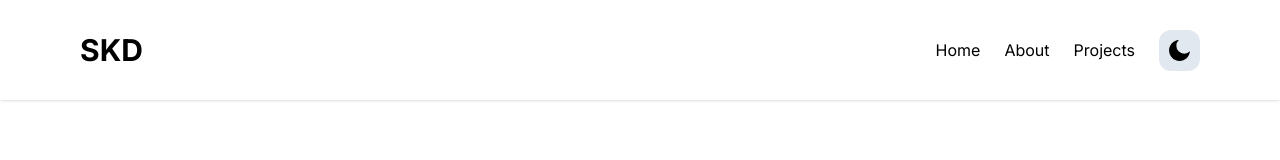
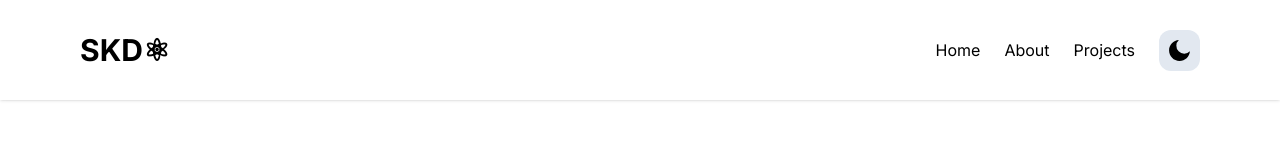
Before and after one commit to Vedantp380/ved_site, a Next.js app: page / in a window 1280 px wide. Shown: the top 160 px of the page. Built offline with nearby package versions, Linux system fonts and the light colour scheme.

Commit message:
added emoji

```diff
--- a/components/Navbar.tsx
+++ b/components/Navbar.tsx
@@ -37,7 +37,7 @@ const Navbar = () => {
         <div>
           <div className="flex items-center justify-between py-3">
             <div className="md:py-5 md:block">
-              <h2 className="font-bold text-3xl">SKD</h2>
+              <h2 className="font-bold text-3xl">SKD⚛</h2>
             </div>
             <div className="md:hidden">
               <button onClick={() => setNavbar(!navbar)}>
```
